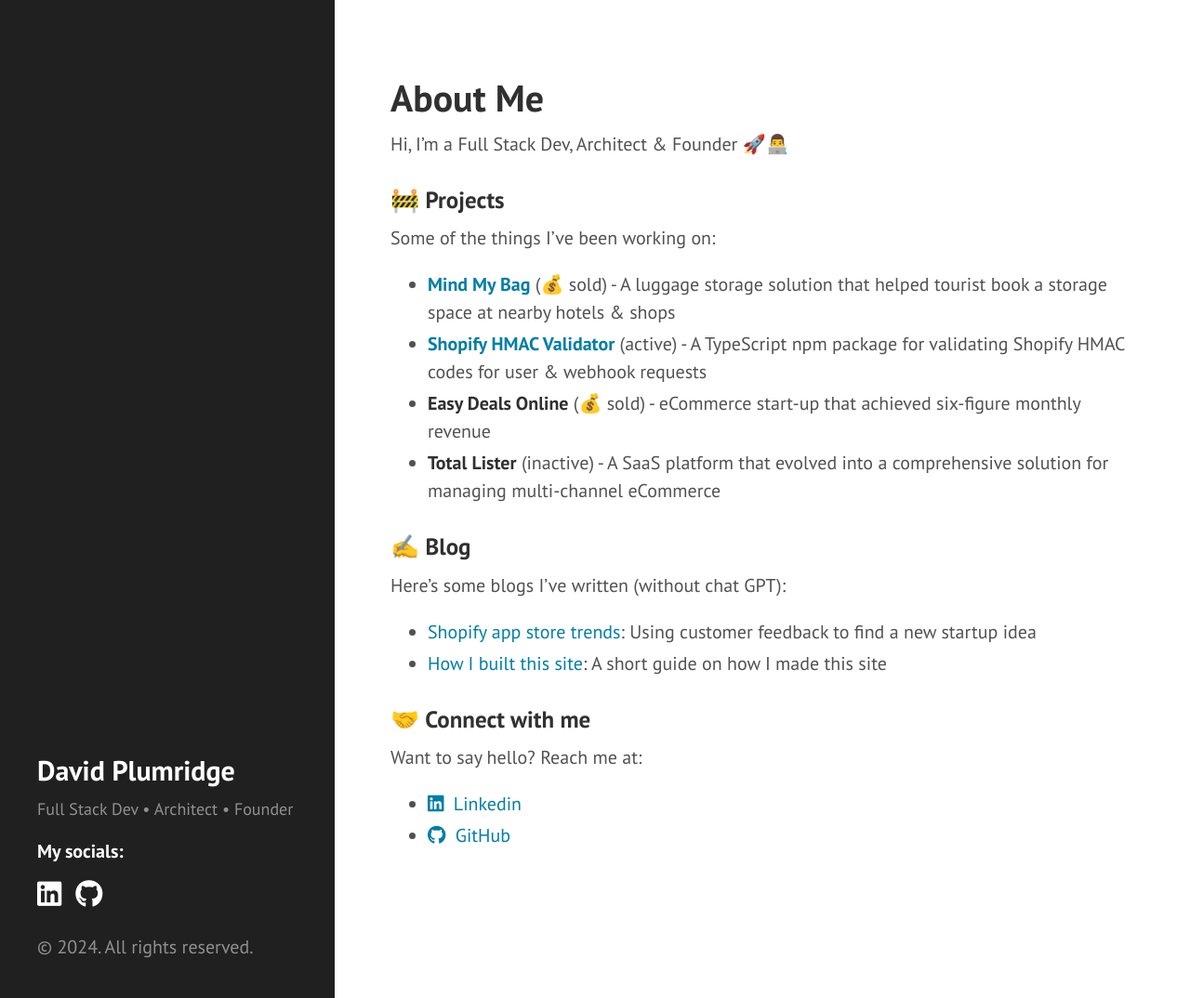
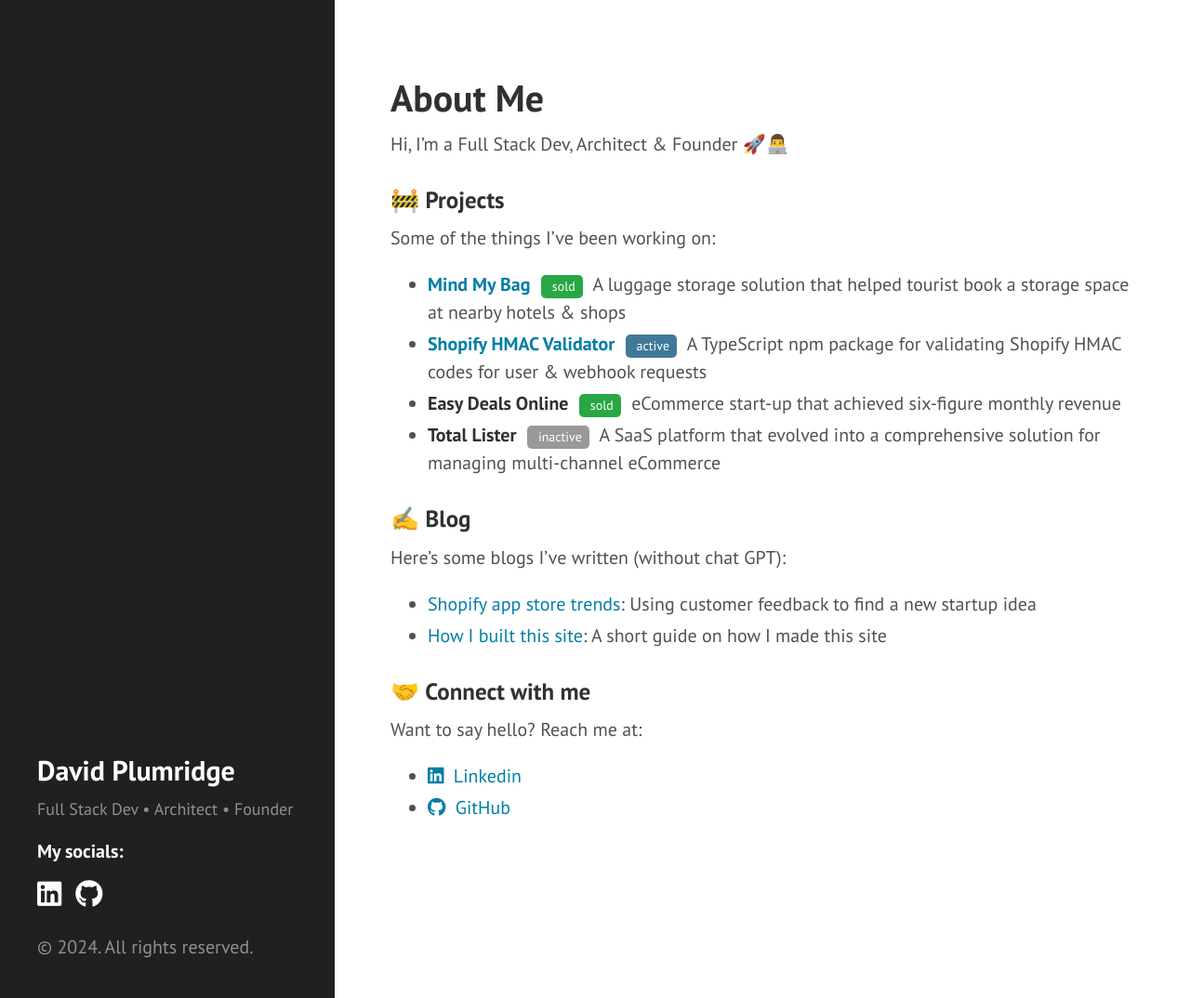
Before and after one commit to davidplumridge/davidplumridge.github.io, a Jekyll site: the page built from index.md, in a window 1280 px wide and 1074 px high. Shown: the whole window at 93% size. Built offline with Jekyll 4.4.1, drawn with Linux system fonts in a browser that asks for light colours.

Commit message:
Improve typography

```diff
--- a/index.md
+++ b/index.md
@@ -18,7 +18,8 @@ Some of the things I've been working on:
     {% else %}
       <strong>{{ project.id }}</strong>
     {% endif %}
-    ({{ project.status }}) - {{ project.description }}
+    <span class="status {{ project.status | downcase }}">{{ project.status }}</span>
+    {{ project.description }}
   </li>
   {%- endfor -%}
 </ul>
--- a/public/css/custom.css
+++ b/public/css/custom.css
@@ -71,9 +71,35 @@
 }
 
 @media (min-width: 48em) {
-    .content {
-      max-width: 64rem;
-      margin-left: 20rem;
-      margin-right: 2rem;
-    }
+  .content {
+    max-width: 64rem;
+    margin-left: 20rem;
+    margin-right: 2rem;
   }
+}
+
+/* PROJECT STATUS */
+
+.status {
+  display: inline-block;
+  padding: 2px 8px 2px 12px;
+  border-radius: 5px;
+  font-size: 0.7em;
+  margin-left: 6px;
+  margin-right: 6px;
+}
+
+.status.active {
+  background-color: #407899;
+  color: #fff;
+}
+
+.status.sold {
+  background-color: #28a745;
+  color: #fff;
+}
+
+.status.inactive {
+  background-color: #999999;
+  color: #fff;
+}
```
Also changed, not shown: _data/projects.yml (+4 -10 lines).
